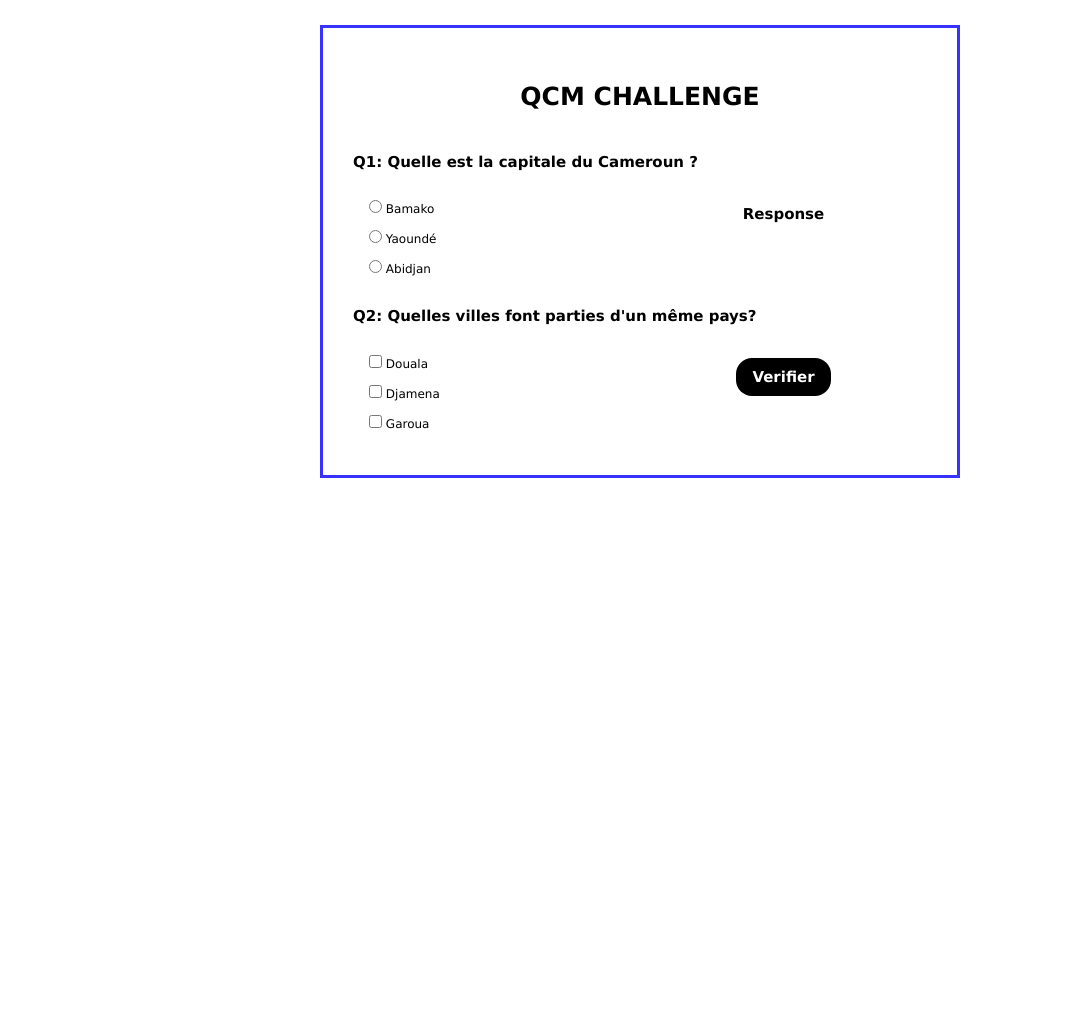
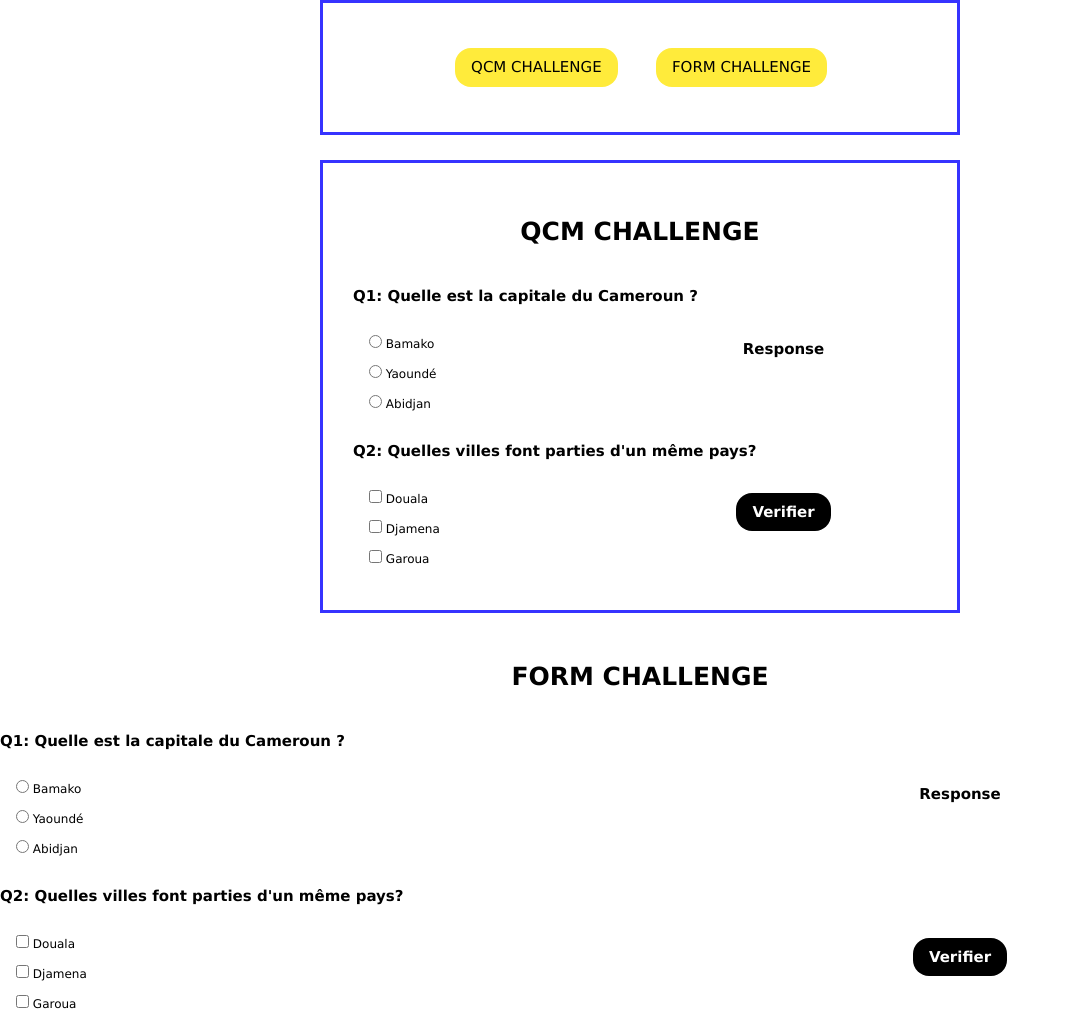
Before and after one commit to olivierwaffo/waffo_olivier, a plain HTML site: page HTML/index.html in a window 1280 px wide. Shown: the whole page, without its empty margins (0-1070 px from the left). Before the commit the page ends 800 px from the top, so only its background shows below. Drawn offline with nearby package versions, Linux system fonts and the light colour scheme.

Commit message:
Update index.html
Ajout d'une une nouvelle interface de challenge et des bouttons de choix

```diff
--- a/HTML/index.html
+++ b/HTML/index.html
@@ -5,43 +5,21 @@
     <link rel="stylesheet" href="https://www.w3schools.com/w3css/4/w3.css" />
     <link rel="stylesheet" href="../CSS/style.css" />
   </head>
-
   <body>
-    <!--div class="div-present">
-      <span class="uppercase main-title-center">ma fiche de présentation</span>
-      <div class="clearfix">
-        <img
-          class="img2"
-          src="../Images/olivier_4x4.jpg"
-          alt="Olivier Waffo Picture"
-          width="140"
-          height="140"
-        />
-        <div>
-          <br />
-          <span class="text-title">Titre :</span>
-          <span class="text capitalize">mr</span>
+    <div class="w3-row margin-top div-qcm">
+      <div class="w3-col w3-container" style="width: 15%;">
       </div>
-        <div>
-          <span class="text-title">Nom :</span>
-          <span class="text uppercase">waffo mbe</span>
+      <div class="w3-col w3-container" style="width: 35%;">
+        <p class="w3-button w3-yellow w3-center w3-round-xlarge">QCM CHALLENGE</p>
       </div>
-        <div>
-          <span class="text-title">Prenom :</span>
-          <span class="text capitalize">rostand Olivier</span>
+      <div class="w3-col w3-container" style="width: 35%;">
+        <p class="w3-button w3-yellow w3-center w3-round-xlarge">FORM CHALLENGE</p>
       </div>
-        <div>
-          <span class="text-title">Nationalité :</span>
-          <span class="text capitalize">camerounaise</span>
-        </div>
-        <div>
-          <span class="text-title">Profession :</span>
-          <span class="text capitalize">Testeur</span>
+      <div class="w3-col w3-container" style="width: 15%;">
       </div>
     </div>
-    </div-->
 
-    <div class="marg-top div-qcm">
+    <div  class="marg-top div-qcm">
       <span class="uppercase main-title-center">QCM CHALLENGE</span>
       <p class="text-title">Q1: Quelle est la capitale du Cameroun ?</p>
       <div class="w3-row">
@@ -100,6 +78,101 @@
         </div>
       </div>
     </div>
+
+    <div class="marg-top div-form">
+      <span class="uppercase main-title-center">FORM CHALLENGE</span>
+      <p class="text-title">Q1: Quelle est la capitale du Cameroun ?</p>
+      <div class="w3-row">
+        <div class="w3-col w3-container" style="width: 50%;">
+          <p class="text">
+            <span>
+              <input type="radio" id="bamako" name="capitale1" value="Bamako"/></span>
+            <span> Bamako</span>
+          </p>
+          <p class="text">
+            <span>
+              <input type="radio" id="yaounde" name="capitale1" value="Yaoundé"
+            /></span>
+            <span> Yaoundé</span>
+          </p>
+          <p class="text">
+            <span>
+              <input type="radio" id="abidjan" name="capitale1" value="Abidjan"
+            /></span>
+            <span> Abidjan</span>
+          </p>
+        </div>
+        <div class="w3-col w3-container w3-center w3-round-large" id="respContainerQ1" style="width: 50%; ">
+          <p class="text-title">Response</p>
+          <p id="responseQ1"></p>
+        </div>
+      </div>
+
+      <p class="text-title">
+        Q2: Quelles villes font parties d'un même pays?
+      </p>
+      <div class="w3-row">
+        <div class="w3-col w3-container" style="width: 50%;">
+          <p class="text">
+            <span
+              ><input type="checkbox" name="input" value="true"
+            /></span>
+            <span><label for="ville1"> Douala</label></span>
+          </p>
+          <p class="text">
+            <span
+              ><input type="checkbox" name="input" value="false"
+            /></span>
+            <span><label for="ville2"> Djamena</label></span>
+          </p>
+          <p class="text">
+            <span
+              ><input type="checkbox" name="input" value="true"
+            /></span>
+            <span><label for="ville3"> Garoua</label></span>
+          </p>
+        </div>
+        <div class="w3-col w3-container w3-center w3-round-large" id="respContainerQ2" style="width: 50%;">
+          <p class="text-title w3-button w3-black w3-round-xlarge" id="response">Verifier</p>
+          <p id="responseQ2"></p>
+        </div>
+      </div>
+    </div>
+
+    <!--div class="div-present">
+      <span class="uppercase main-title-center">ma fiche de présentation</span>
+      <div class="clearfix">
+        <img
+          class="img2"
+          src="../Images/olivier_4x4.jpg"
+          alt="Olivier Waffo Picture"
+          width="140"
+          height="140"
+        />
+        <div>
+          <br />
+          <span class="text-title">Titre :</span>
+          <span class="text capitalize">mr</span>
+        </div>
+        <div>
+          <span class="text-title">Nom :</span>
+          <span class="text uppercase">waffo mbe</span>
+        </div>
+        <div>
+          <span class="text-title">Prenom :</span>
+          <span class="text capitalize">rostand Olivier</span>
+        </div>
+        <div>
+          <span class="text-title">Nationalité :</span>
+          <span class="text capitalize">camerounaise</span>
+        </div>
+        <div>
+          <span class="text-title">Profession :</span>
+          <span class="text capitalize">Testeur</span>
+        </div>
+      </div>
+    </div-->
+
     <script src="../Javascript/main.js"></script>
   </body>
 </html>
```
Lines whose indentation alone changed are shown as unchanged.
